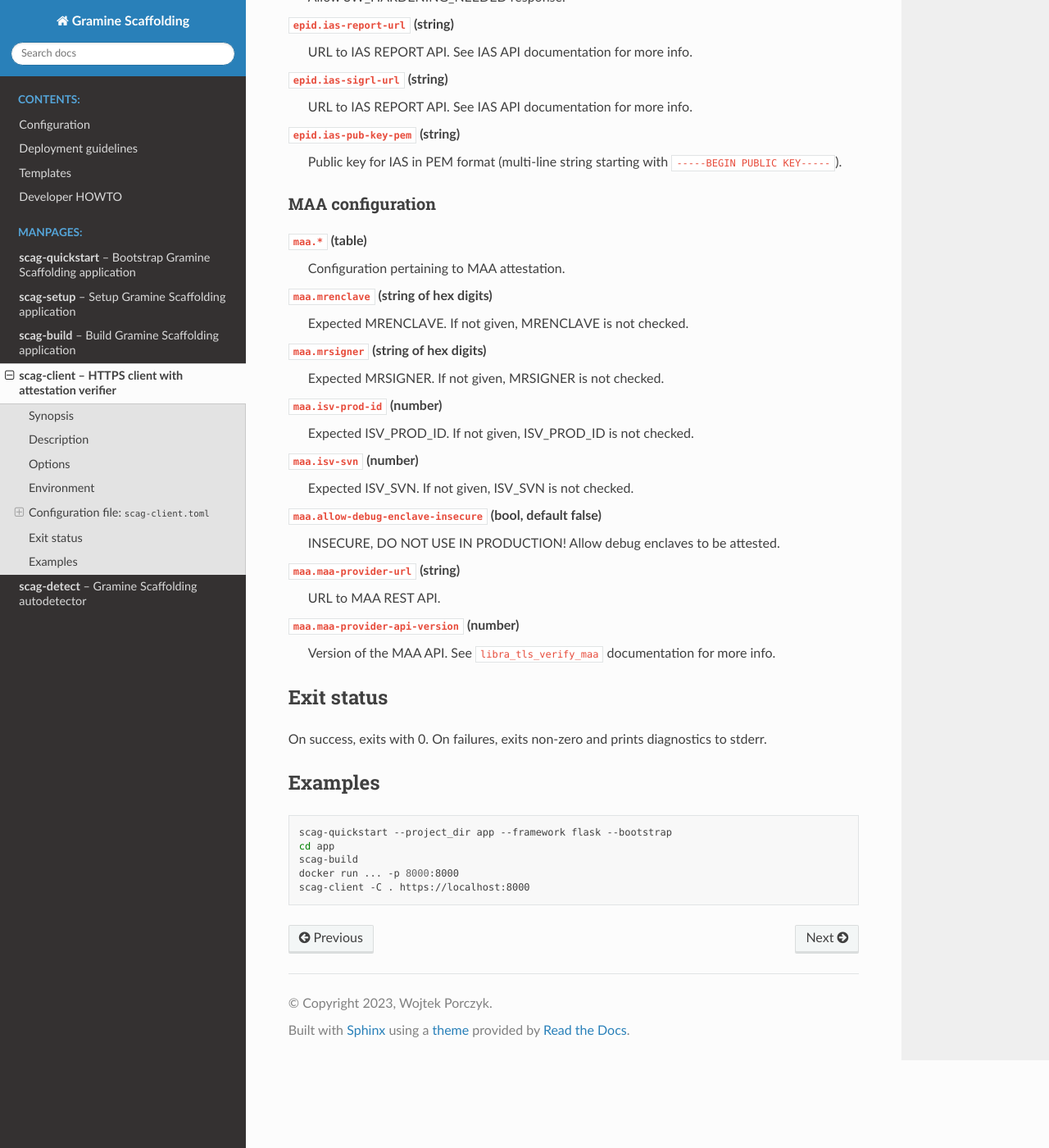
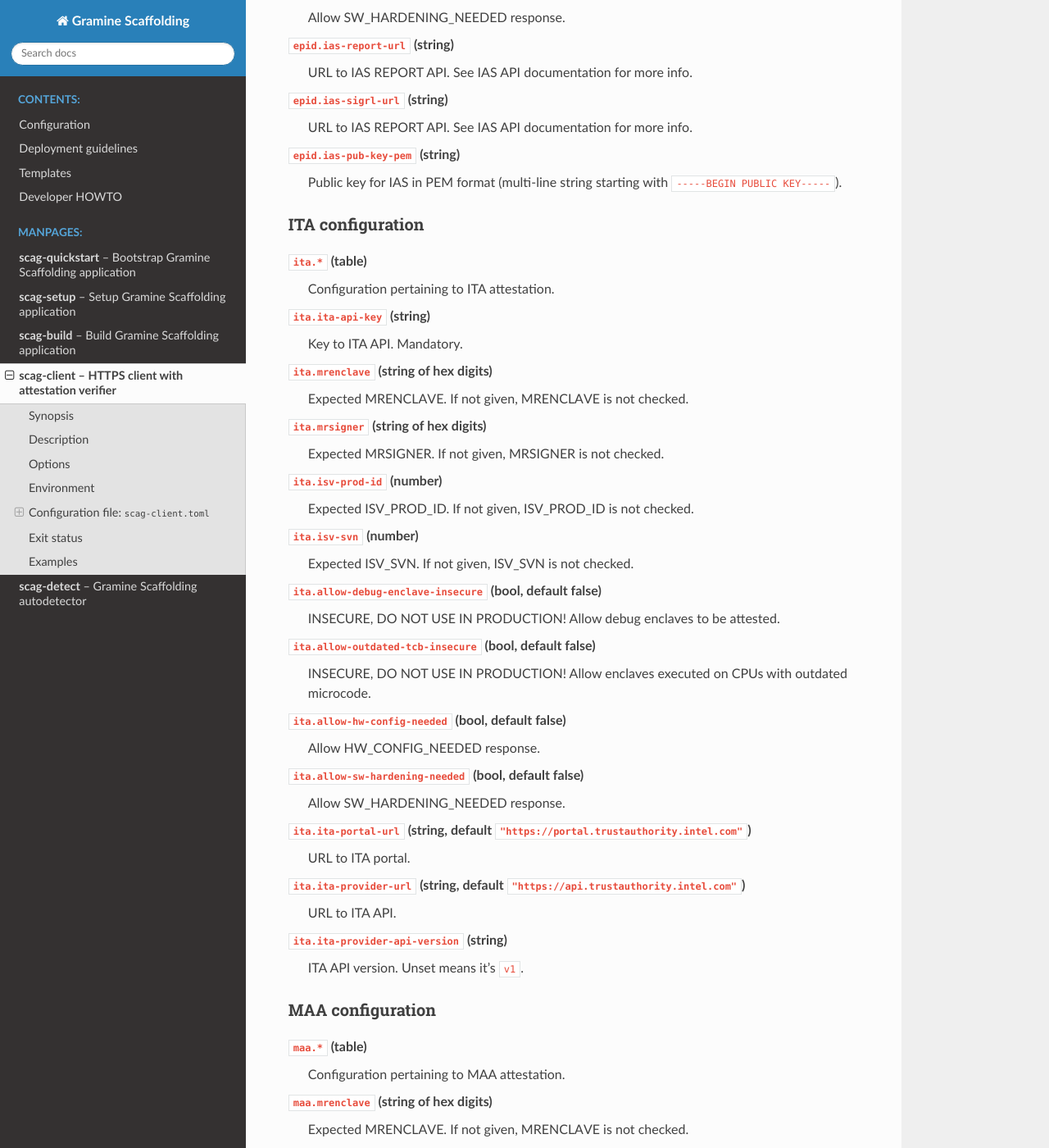
Before and after one commit to gramineproject/gramine-scaffolding, a Sphinx documentation site: the page built from Documentation/manpages/scag-client.rst, in a window 1280 px wide and 1400 px high, scrolled down 4267 px. Shown: the whole window at 82% size. Built offline with Sphinx 7.4.7 and the Read the Docs theme 2.0.0, drawn with Linux system fonts in a browser that asks for light colours; some of the changed text lies outside the part shown.

Commit message:
Add integration for ITA attestation
Signed-off-by: Wojtek Porczyk <woju@invisiblethingslab.com>

```diff
--- a/Documentation/manpages/scag-client.rst
+++ b/Documentation/manpages/scag-client.rst
@@ -111,7 +111,7 @@
 
 This file is written by :ref:`scag-build` and read in :ref:`scag-client`. It
 contains default values that configure the attestation environment, like
-type of attestation (DCAP, EPID, or MAA), expected MRENCLAVE and other
+type of attestation (DCAP, EPID, ITA or MAA), expected MRENCLAVE and other
 options.
 
 The file is searched in three locations, in following order:
@@ -132,6 +132,7 @@
 
     - ``DCAP``
     - ``EPID``
+    - ``ITA``
     - ``MAA``.
 
 DCAP configuration
@@ -209,6 +210,49 @@
     Public key for IAS in PEM format (multi-line string starting with
     ``-----BEGIN PUBLIC KEY-----``).
 
+ITA configuration
+-----------------
+
+``ita.*`` (table)
+    Configuration pertaining to ITA attestation.
+
+``ita.ita-api-key`` (string)
+    Key to ITA API. Mandatory.
+
+``ita.mrenclave`` (string of hex digits)
+    Expected MRENCLAVE. If not given, MRENCLAVE is not checked.
+
+``ita.mrsigner`` (string of hex digits)
+    Expected MRSIGNER. If not given, MRSIGNER is not checked.
+
+``ita.isv-prod-id`` (number)
+    Expected ISV_PROD_ID. If not given, ISV_PROD_ID is not checked.
+
+``ita.isv-svn`` (number)
+    Expected ISV_SVN. If not given, ISV_SVN is not checked.
+
+``ita.allow-debug-enclave-insecure`` (bool, default false)
+    INSECURE, DO NOT USE IN PRODUCTION! Allow debug enclaves to be attested.
+
+``ita.allow-outdated-tcb-insecure`` (bool, default false)
+    INSECURE, DO NOT USE IN PRODUCTION! Allow enclaves executed on CPUs with
+    outdated microcode.
+
+``ita.allow-hw-config-needed`` (bool, default false)
+    Allow HW_CONFIG_NEEDED response.
+
+``ita.allow-sw-hardening-needed`` (bool, default false)
+    Allow SW_HARDENING_NEEDED response.
+
+``ita.ita-portal-url`` (string, default ``"https://portal.trustauthority.intel.com"``)
+    URL to ITA portal.
+
+``ita.ita-provider-url`` (string, default ``"https://api.trustauthority.intel.com"``)
+    URL to ITA API.
+
+``ita.ita-provider-api-version`` (string)
+    ITA API version. Unset means it's ``v1``.
+
 MAA configuration
 -----------------
 
```
Also changed, not shown: 2 other files.
